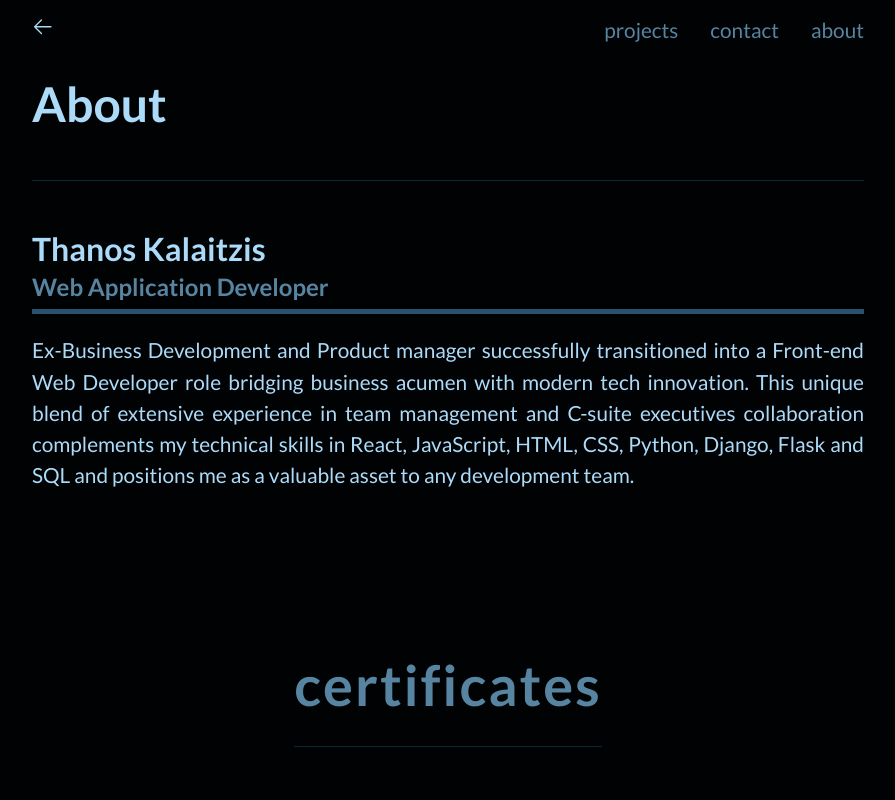
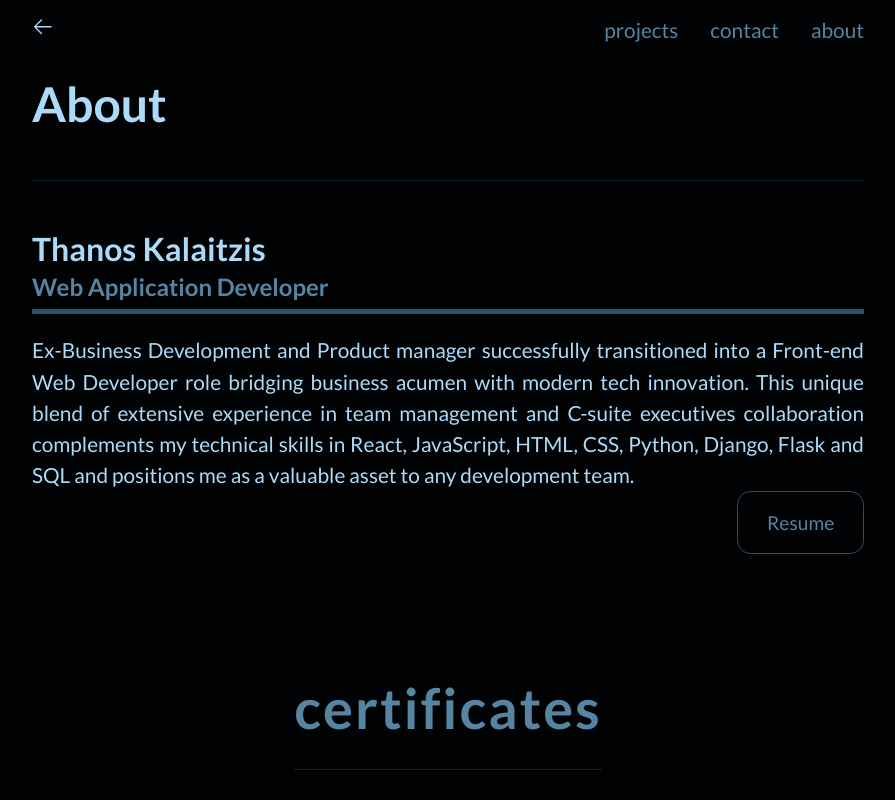
Before and after one commit to Thanos-M11/thanosdev, a React (Vite) app: page /about in a window 1280 px wide. Shown: the top 800 px of the page, without its empty margins (192-1087 px from the left). Built offline with nearby package versions, Linux system fonts and the light colour scheme.

Commit message:
update resume.jsx component, add resume component into about pages

```diff
--- a/src/components/Resume.jsx
+++ b/src/components/Resume.jsx
@@ -1,5 +1,34 @@
+import { Link } from "react-router-dom";
+import styled from "styled-components";
+
+const ResumeRow = styled.section`
+  margin-left: auto;
+`;
+
+const Button = styled.button`
+  background-color: inherit;
+  border: 1px solid var(--color-base-500);
+  border-radius: 0.7em;
+  padding: 1em 1.5em;
+  color: var(--color-base-250);
+  font-size: 1.2rem;
+
+  &:hover {
+    border: 1px solid var(--color-base-050);
+    color: var(--color-base-050);
+  }
+`;
+
 function Resume() {
-  return <div>Resume</div>;
+  const resumeLink =
+    "https://app.enhancv.com/share/12a69229/?utm_medium=growth&utm_campaign=share-resume&utm_source=dynamic";
+  return (
+    <ResumeRow>
+      <Button as={Link} to={resumeLink} target="_blank">
+        Resume
+      </Button>
+    </ResumeRow>
+  );
 }
 
 export default Resume;
--- a/src/data/data-projects.js
+++ b/src/data/data-projects.js
@@ -117,7 +117,7 @@ export const projects = [
     show: true,
     title: "Wild Oasis",
     description:
-      "A room booking application where users are hotel employees with the ability to check in and out guests through a dashboard with statistics and metrics.",
+      "A room booking application where users are hotel employees with the ability to check in and out guests through a dashboard with statistics and metrics. Login credentials: test@test.com, pass1234",
     mainTechnology: "React",
     github: "https://github.com/Thanos-M11/the-wild-oasis",
     url: "https://mountain-glamping.netlify.app/",
--- a/src/pages/About.jsx
+++ b/src/pages/About.jsx
@@ -9,6 +9,7 @@ import Work from "../components/Work";
 import BusinessDev from "../components/BusinessDev";
 
 import PageTitle from "../components/PageTitle";
+import Resume from "../components/Resume";
 
 const Intro = styled.p`
   font-size: 1.3rem;
@@ -36,6 +37,7 @@ function About() {
       <h1>Thanos Kalaitzis</h1>
       <Occupation>Web Application Developer</Occupation>
       <Intro>{intro}</Intro>
+      <Resume />
       <Subtitle>certificates</Subtitle>
       <Certificates certificates={certificates} />
       <Subtitle>work experience</Subtitle>
```
